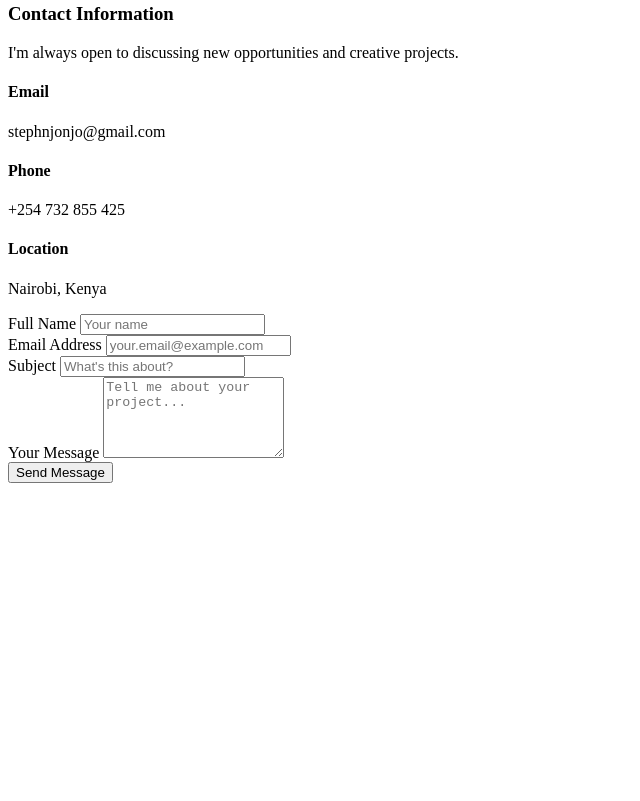
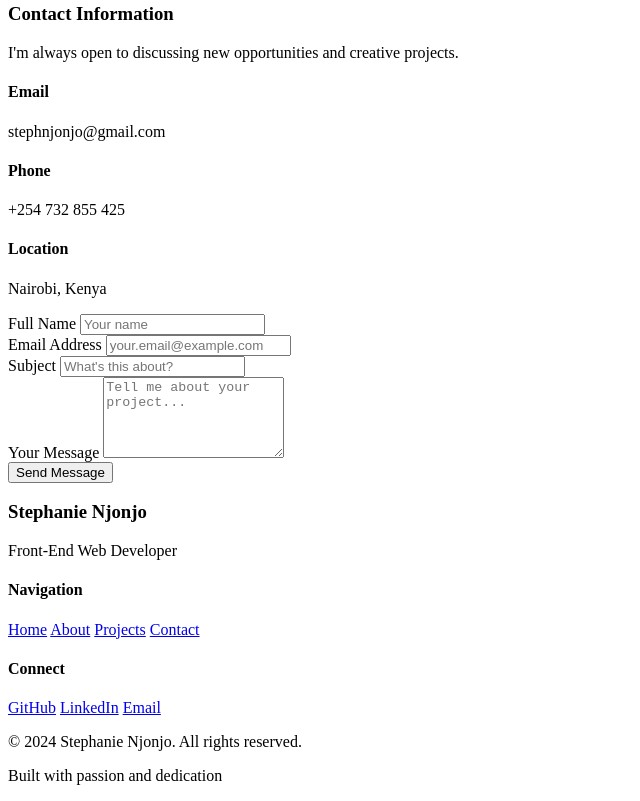
Before and after one commit to Stephanieest/myportfolio, a plain HTML site: page index.html in a window 1280 px wide. Shown: the part 1831-2632 px from the top of the page, without its empty margins (0-640 px from the left). Before the commit the page ends 2322 px from the top, so only its background shows below. Drawn offline with Linux system fonts and the light colour scheme.

Commit message:
added footer

```diff
--- a/index.html
+++ b/index.html
@@ -421,6 +421,41 @@
             </div>
         </div>
     </section>
+        <!-- FOOTER -->
+    <footer class="footer">
+        <div class="container">
+            <div class="footer-content">
+                <div class="footer-main">
+                    <div class="footer-brand">
+                        <h3>Stephanie Njonjo</h3>
+                        <p>Front-End Web Developer</p>
+                    </div>
+
+                    <div class="footer-links">
+                        <div class="link-group">
+                            <h4>Navigation</h4>
+                            <a href="#home">Home</a>
+                            <a href="#about">About</a>
+                            <a href="#projects">Projects</a>
+                            <a href="#contact">Contact</a>
+                        </div>
+
+                        <div class="link-group">
+                            <h4>Connect</h4>
+                            <a href="https://github.com/Stephanieest">GitHub</a>
+                            <a href="#">LinkedIn</a>
+                            <a href="mailto:stephnjonjo@gmail.com">Email</a>
+                        </div>
+                    </div>
+                </div>
+
+                <div class="footer-bottom">
+                    <p>&copy; 2024 Stephanie Njonjo. All rights reserved.</p>
+                    <p>Built with passion and dedication</p>
+                </div>
+            </div>
+        </div>
+    </footer>
 
     <script src="script.js"></script>
 </body>
```
